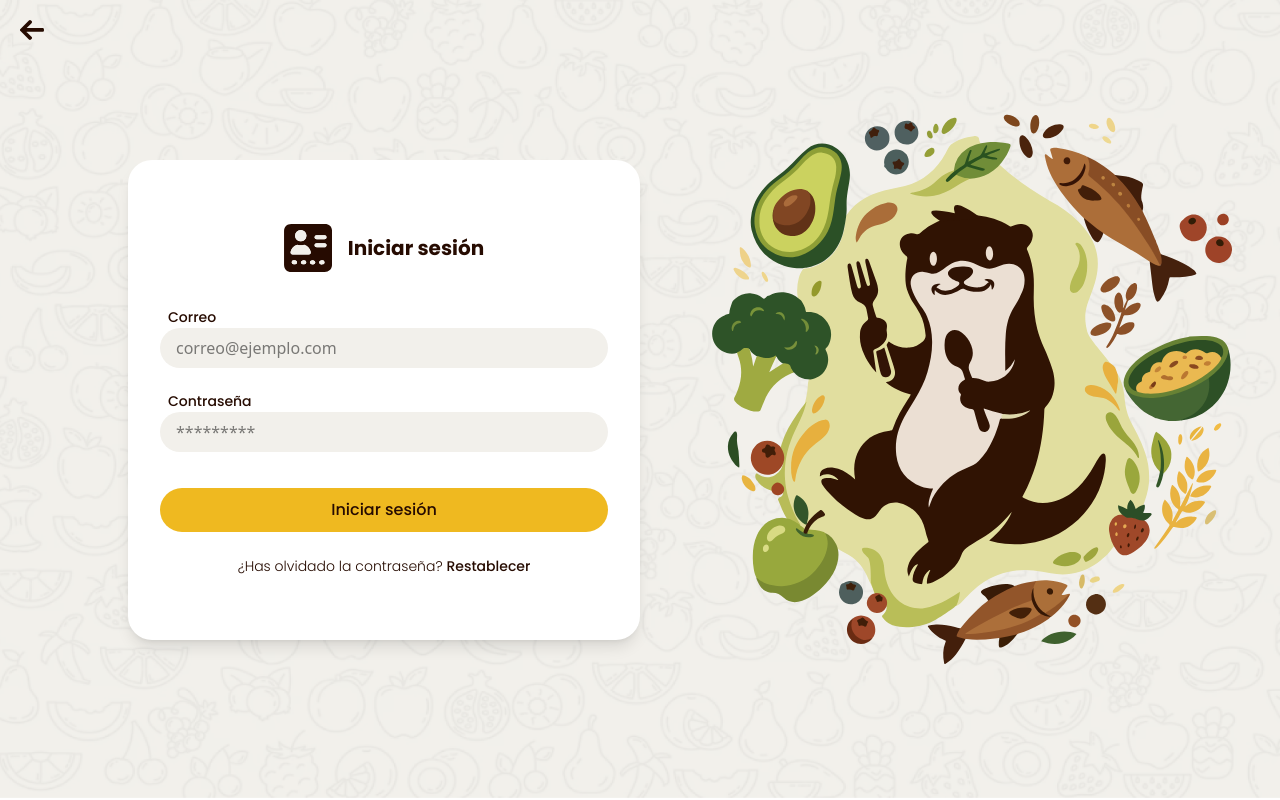
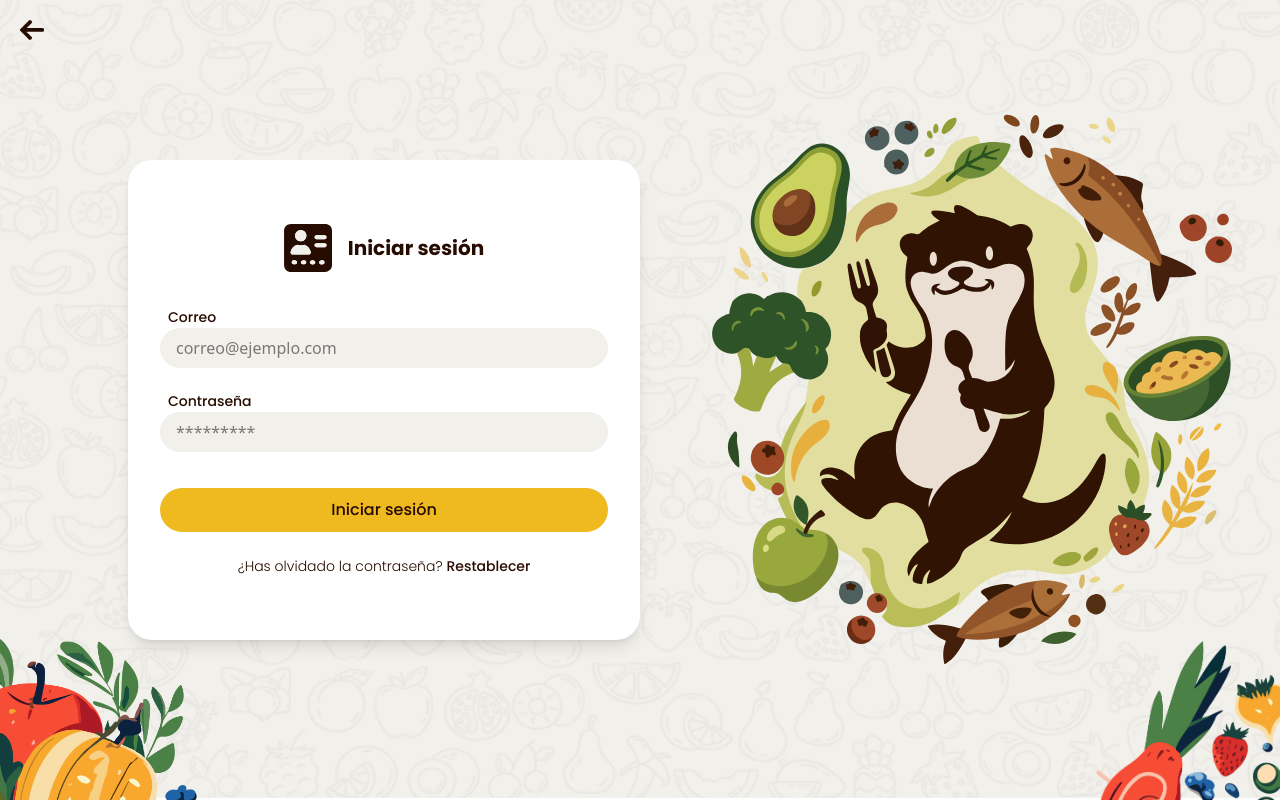
Before and after one commit to Rafiky724/NutrIA, a React (Vite) app in the folder frontend/: page /login in a window 1280 px wide. Built offline with nearby package versions, Linux system fonts and the light colour scheme; no server answers.

Commit message:
Update Login.tsx

```diff
--- a/frontend/src/pages/Auth/Login.tsx
+++ b/frontend/src/pages/Auth/Login.tsx
@@ -154,11 +154,11 @@ export default function Login() {
       <ArrowReturn />
 
       {/* Decorations */}
-      <div className="absolute bottom-0 left-0 z-10 w-24 block sm:hidden">
+      <div className="absolute bottom-0 left-0 z-10 w-24 sm:w-40 md:w-52 2xl:w-80">
         <FruitLeft />
       </div>
 
-      <div className="absolute bottom-0 right-0 z-10 w-24 block sm:hidden">
+      <div className="absolute bottom-0 right-0 z-10 w-24 sm:w-40 md:w-52 2xl:w-80">
         <FruitRight />
       </div>
 
```
